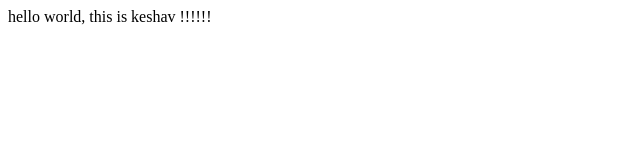
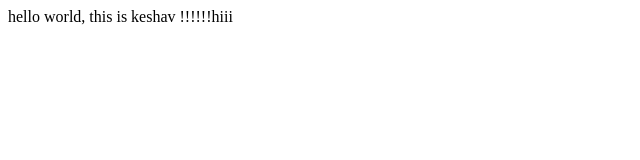
Before and after one commit to kkeshavv/full-stack, a plain HTML site: page hello_world/index.html in a window 1280 px wide. Shown: the full height of the page, 0-640 px from the left. Drawn offline with Linux system fonts and the light colour scheme.

Commit message:
changes madeat 12:13

```diff
--- a/hello_world/index.html
+++ b/hello_world/index.html
@@ -6,6 +6,6 @@
     <title>Document</title>
 </head>
 <body>
-    hello world, this is keshav !!!!!!
+    hello world, this is keshav !!!!!!hiii
 </body>
 </html>
```
